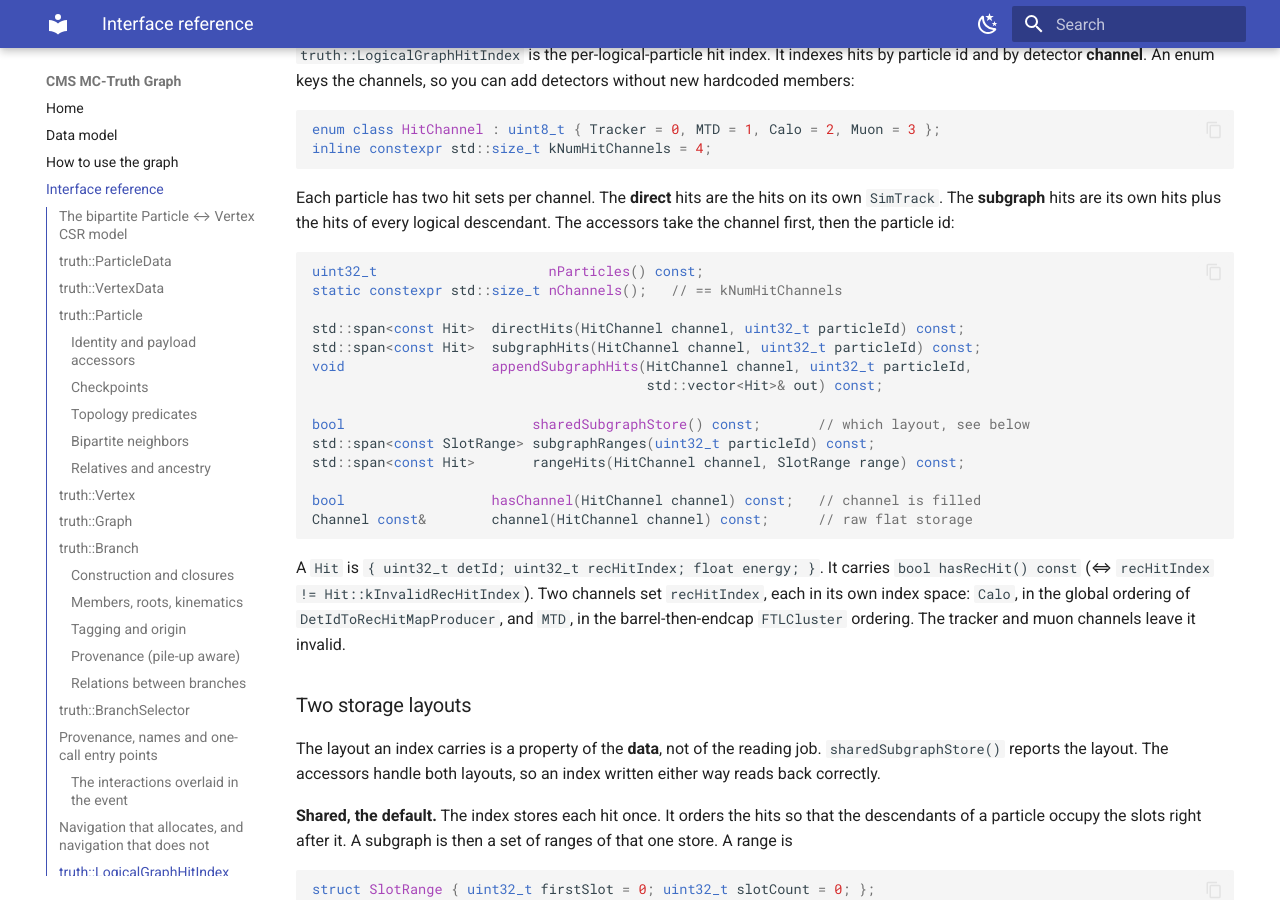
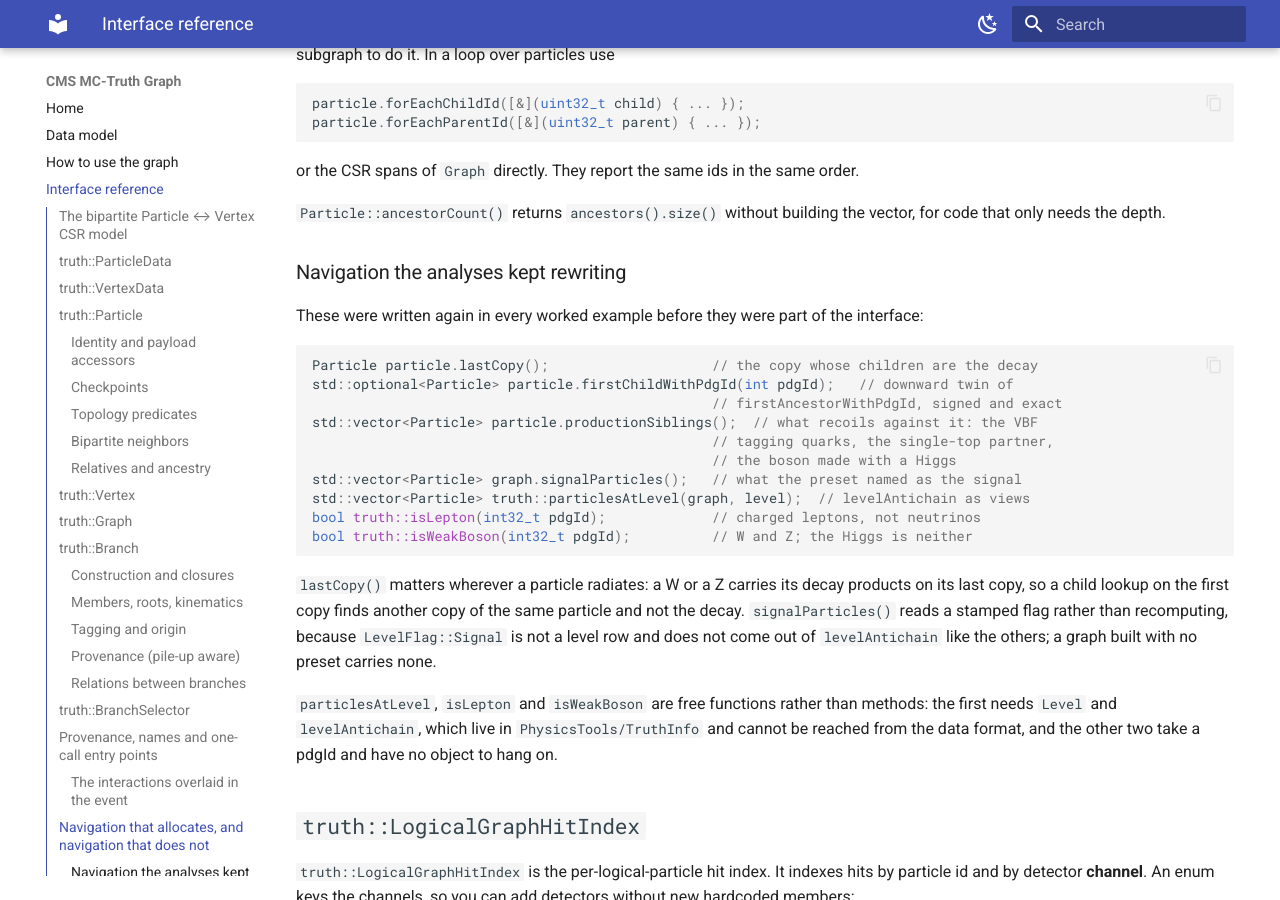
Before and after one commit to felicepantaleo/cms-truth-docs, an MkDocs documentation site: the page built from docs/interface.md, in a window 1280 px wide and 900 px high, scrolled down 10752 px. Built offline with MkDocs 1.6.1 and Material for MkDocs 9.7.7, drawn with Linux system fonts in a browser that asks for light colours; some of the changed text lies outside the part shown.

Commit message:
interface: the promoted navigation, and the interaction split

````diff
--- a/docs/interface.md
+++ b/docs/interface.md
@@ -429,20 +429,34 @@
 
 ### The interactions overlaid in the event
 
+`Interaction` is a view over the graph, like `Particle` and `Vertex`:
+
 ```cpp
-struct Interaction {
-  uint64_t eventId;        // the packed EncodedEventId of this interaction
-  uint32_t vertexId;       // the vertex that stands for the interaction point
-  bool     isPlaceholder;  // the vertex carries no usable position
+class Interaction {
+  uint64_t eventId() const;      // the packed EncodedEventId of this interaction
+  bool     isSignal() const;
+  int      bunchCrossing() const;
+  int      eventIndex() const;
 
-  bool isSignal() const;
-  int  bunchCrossing() const;
-  int  eventIndex() const;
+  uint32_t vertexId() const;     // the vertex that stands for the interaction point
+  Vertex   vertex() const;
+  math::XYZTLorentzVectorD const& position() const;   // where it happened
+  std::vector<Particle> outgoingParticles() const;    // what came out of it
+
+  bool     isPlaceholder() const;  // the vertex carries no usable position
 };
 
-std::vector<Interaction>  truth::interactions(Graph const& graph);
+std::vector<Interaction>   truth::interactions(Graph const& graph);
 std::optional<Interaction> truth::signalInteraction(Graph const& graph);
+
+std::vector<Vertex> Graph::interactionVertices() const;  // the fact, with no election
 ```
+
+The split matters. `Graph::interactionVertices()` reports what the graph carries, in id
+order, one vertex per interaction, and elects nothing. `truth::interactions()` adds the two
+things that are choices: it orders the result, and when no preset ran and the graph holds
+no interaction vertex it elects a stand-in production vertex and marks it
+`isPlaceholder()`. A guess does not belong in the data format, so it lives one layer up.
 
 `interactions()` returns the signal first, then the pile-up ordered by bunch crossing and
 by index inside the crossing. Ask `isSignal()` rather than taking the first element on
@@ -483,6 +497,34 @@
 
 `Particle::ancestorCount()` returns `ancestors().size()` without building the vector, for
 code that only needs the depth.
+
+### Navigation the analyses kept rewriting
+
+These were written again in every worked example before they were part of the interface:
+
+```cpp
+Particle particle.lastCopy();                    // the copy whose children are the decay
+std::optional<Particle> particle.firstChildWithPdgId(int pdgId);   // downward twin of
+                                                 // firstAncestorWithPdgId, signed and exact
+std::vector<Particle> particle.productionSiblings();  // what recoils against it: the VBF
+                                                 // tagging quarks, the single-top partner,
+                                                 // the boson made with a Higgs
+std::vector<Particle> graph.signalParticles();   // what the preset named as the signal
+std::vector<Particle> truth::particlesAtLevel(graph, level);  // levelAntichain as views
+bool truth::isLepton(int32_t pdgId);             // charged leptons, not neutrinos
+bool truth::isWeakBoson(int32_t pdgId);          // W and Z; the Higgs is neither
+```
+
+`lastCopy()` matters wherever a particle radiates: a W or a Z carries its decay products on
+its last copy, so a child lookup on the first copy finds another copy of the same particle
+and not the decay. `signalParticles()` reads a stamped flag rather than recomputing, because
+`LevelFlag::Signal` is not a level row and does not come out of `levelAntichain` like the
+others; a graph built with no preset carries none.
+
+`particlesAtLevel`, `isLepton` and `isWeakBoson` are free functions rather than methods:
+the first needs `Level` and `levelAntichain`, which live in `PhysicsTools/TruthInfo` and
+cannot be reached from the data format, and the other two take a pdgId and have no object
+to hang on.
 
 ## `truth::LogicalGraphHitIndex`
 
````
